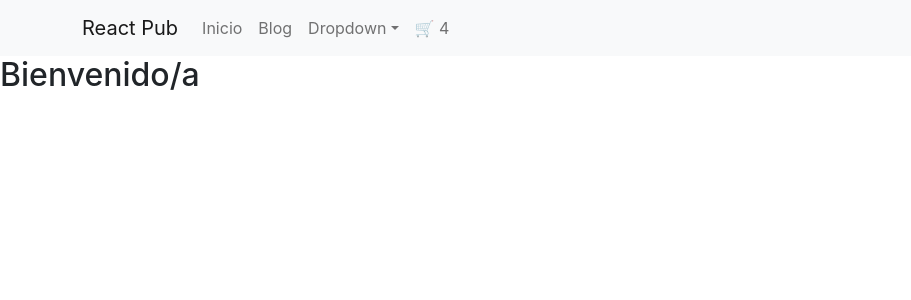
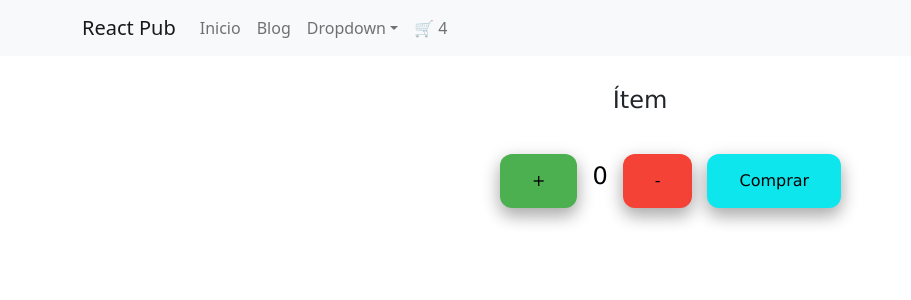
Before and after one commit to juancruzmarzetti/miLanding, a React (Create React App) app: page / in a window 1280 px wide. Shown: the top 300 px of the page, without its empty margins (0-911 px from the left). Built offline with nearby package versions, Linux system fonts and the light colour scheme.

Commit message:
reactItem-MarzettiFalcone

```diff
--- a/src/App.js
+++ b/src/App.js
@@ -1,6 +1,7 @@
 import './App.css';
 import ItemListContainer from './components/ItemListContainer';
 import NavBarr from './components/NavBar';
+import 'bootstrap/dist/css/bootstrap.min.css';
 
 export default function App() {
 
--- /dev/null
+++ b/src/components/ItemCount/index.jsx
@@ -0,0 +1,38 @@
+import React, { useState } from "react";
+import customCss from "./itemCount.module.css";
+
+export default function ItemCount({stock}){
+
+    const [count, setCount] = useState(0);
+
+    const[disable, setDisable] = useState(true);
+
+    function incrementar(){
+        if (count < stock){setCount(count + 1);
+            setDisable(false)}
+    };
+
+    function decrementar(){
+        if(count > 0){setCount(count - 1)}
+    };
+
+    function onAdd(){
+        if(count > 0){alert("¡Has agregado " + count + " items a tu carrito!")}
+        else{setDisable(true)}
+    };
+
+
+    return(
+        <>  <div>
+                <h4 className={customCss.item}>Ítem</h4>
+            </div>
+            <div className={customCss.botonesGeneral}>
+                <button onClick={incrementar} className={customCss.botonIncrementar}>+</button>
+                <div className={customCss.contador}>{count}</div>
+                <button onClick={decrementar} className={customCss.botonDecrementar}>-</button>
+                <br/>
+                <button disabled={disable} onClick={onAdd} className={customCss.botonComprar}>Comprar</button>
+            </div>
+        </>
+    );
+}
--- /dev/null
+++ b/src/components/ItemCount/itemCount.module.css
@@ -0,0 +1,77 @@
+.item{
+    text-align: center;
+    font-family: Verdana, Geneva, Tahoma, sans-serif;
+    font-weight: 100;
+    margin-top: 30px;
+}
+
+.botonesGeneral{
+    display: flex;
+    align-items: center;
+    margin-bottom: 10px;
+}
+
+.botonIncrementar {
+    background-color: #4CAF50;
+    border: none;
+    color: white;
+    padding: 15px 32px;
+    text-align: center;
+    text-decoration: none;
+    display: inline-block;
+    font-size: 16px;
+    border-radius: 12px;
+    box-shadow: 0 8px 16px 0 rgba(0,0,0,0.2), 0 6px 20px 0 rgba(0,0,0,0.19);
+    margin-top: 30px;
+    margin-left: 500px;
+    display: block;
+    font-family: Verdana, Geneva, Tahoma, sans-serif;
+    font-weight: 100;
+    color: black;
+}
+
+.botonDecrementar {
+    background-color: #f44336;
+    border: none;
+    color: white;
+    padding: 15px 32px;
+    text-align: center;
+    text-decoration: none;
+    display: inline-block;
+    font-size: 16px;
+    border-radius: 12px;
+    box-shadow: 0 8px 16px 0 rgba(0,0,0,0.2), 0 6px 20px 0 rgba(0,0,0,0.19);
+    margin-top: 30px;
+    display: block;
+    font-family: Verdana, Geneva, Tahoma, sans-serif;
+    font-weight: 100;
+    color: black;
+    margin-right: 15px;
+}
+
+.botonComprar{
+    background-color: #0ee6ee;
+    border: none;
+    color: white;
+    padding: 15px 32px;
+    text-align: center;
+    text-decoration: none;
+    display: inline-block;
+    font-size: 16px;
+    border-radius: 12px;
+    box-shadow: 0 8px 16px 0 rgba(0,0,0,0.2), 0 6px 20px 0 rgba(0,0,0,0.19);
+    margin-top: 30px;
+    display: block;
+    font-family: Verdana, Geneva, Tahoma, sans-serif;
+    font-weight: 100;
+    color: black;
+}
+
+.contador{
+    margin: 15px;
+    display: block;
+    margin-top: 35px;
+    font-family: Verdana, Geneva, Tahoma, sans-serif;
+    font-size: x-large;
+    color: black;
+}
--- a/src/components/ItemListContainer/index.jsx
+++ b/src/components/ItemListContainer/index.jsx
@@ -1,10 +1,11 @@
 import React, { useEffect } from "react";
+import ItemCount from "../ItemCount";
 
 export default function ItemListContainer(props){
 
     return(
         <>
-        <h2>{props.mostraElTextoPorfavor}</h2>
+        <ItemCount stock={5}/>
         </>
     );
 }
```
